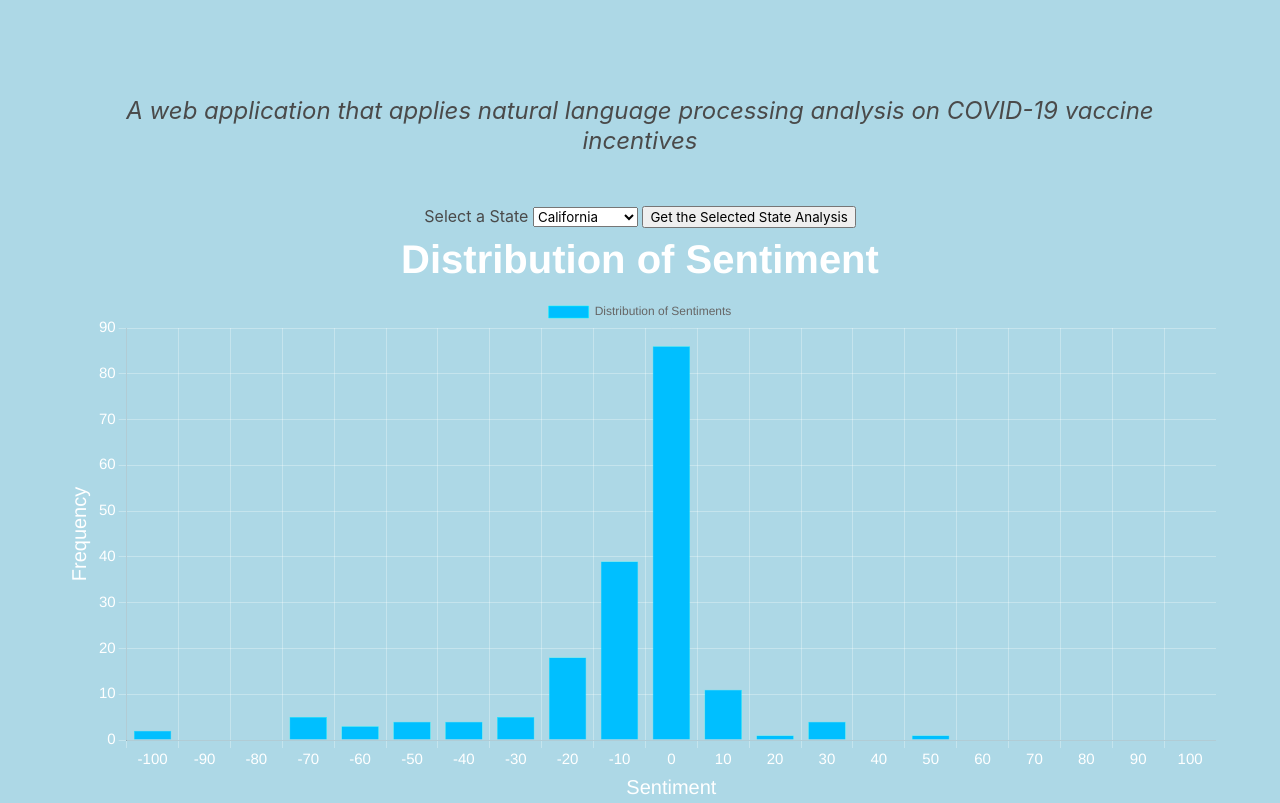
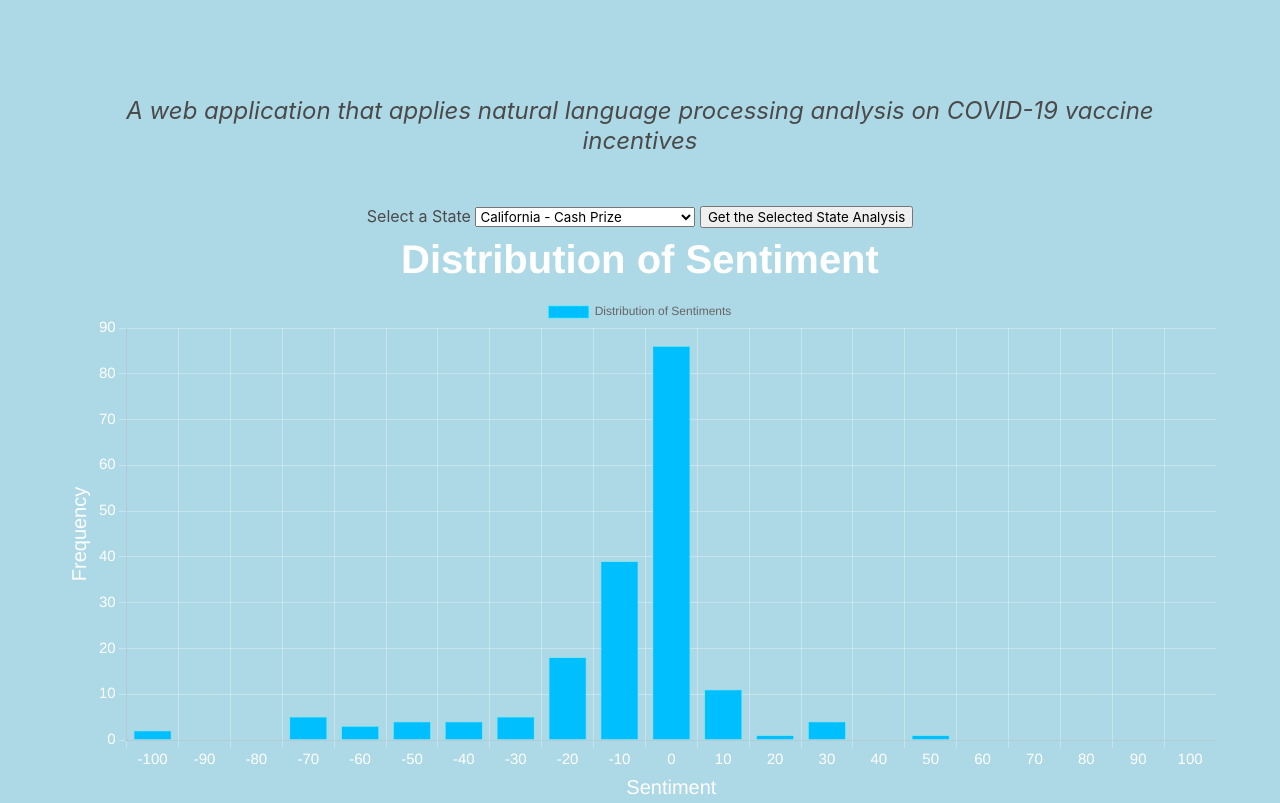
Before and after one commit to yjzhang3/Vaccine-Sent-NLP, a Flask app: page / in a window 1280 px wide. Shown: the part 52-855 px from the top of the page. Run offline with Flask 2, Linux system fonts and the light colour scheme; some libraries are stand-ins or nearby versions.

Commit message:
add in incentive type in dropdown

```diff
--- a/templates/login.html
+++ b/templates/login.html
@@ -26,13 +26,13 @@
           <form>
             <label for="framework">Select a State</label>
               <select id="framework">
-                  <option value="1">California</option>
-                  <option value="2">Delaware</option>
-                  <option value="3">Hawaii</option>
-                  <option value="4">New Jersey</option>
-                  <option value="5">New York</option>
-                  <option value="6">Ohio</option>
-                  <option value="7">West Virginia</option>
+                  <option value="1">California - Cash Prize</option>
+                  <option value="2">Delaware - scholarship raffle</option>
+                  <option value="3">Hawaii - sponsored travel raffle</option>
+                  <option value="4">New Jersey - free drinks</option>
+                  <option value="5">New York - free food</option>
+                  <option value="6">Ohio - 1 million raffle</option>
+                  <option value="7">West Virginia - gun</option>
               </select>
               <button id="btn">Get the Selected State Analysis</button>
           </form>
```
Also changed, not shown: 2 other files.
